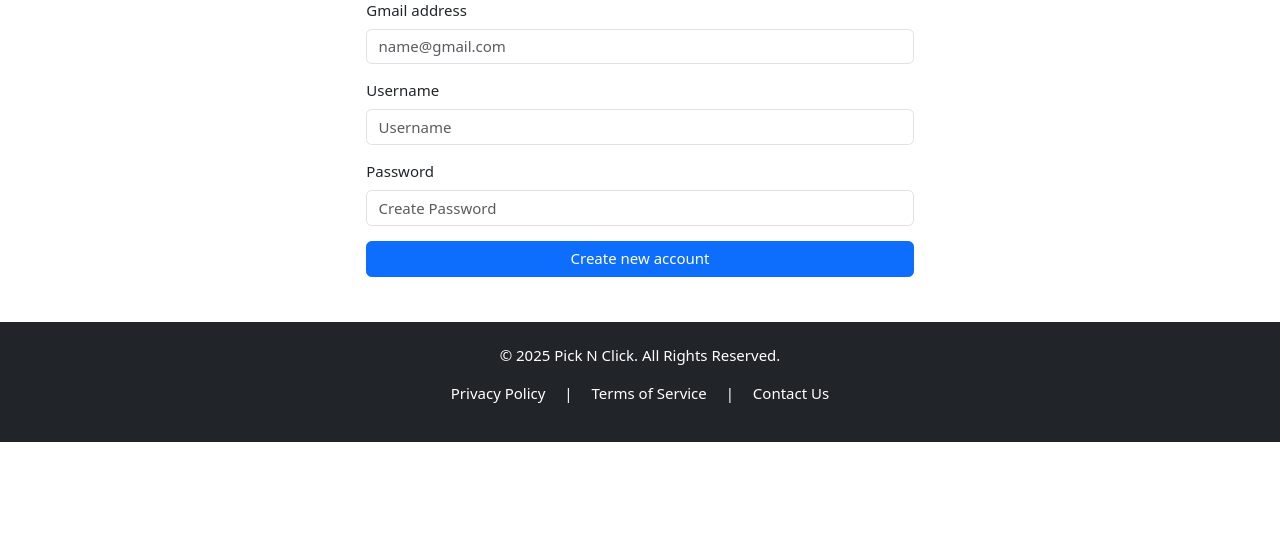
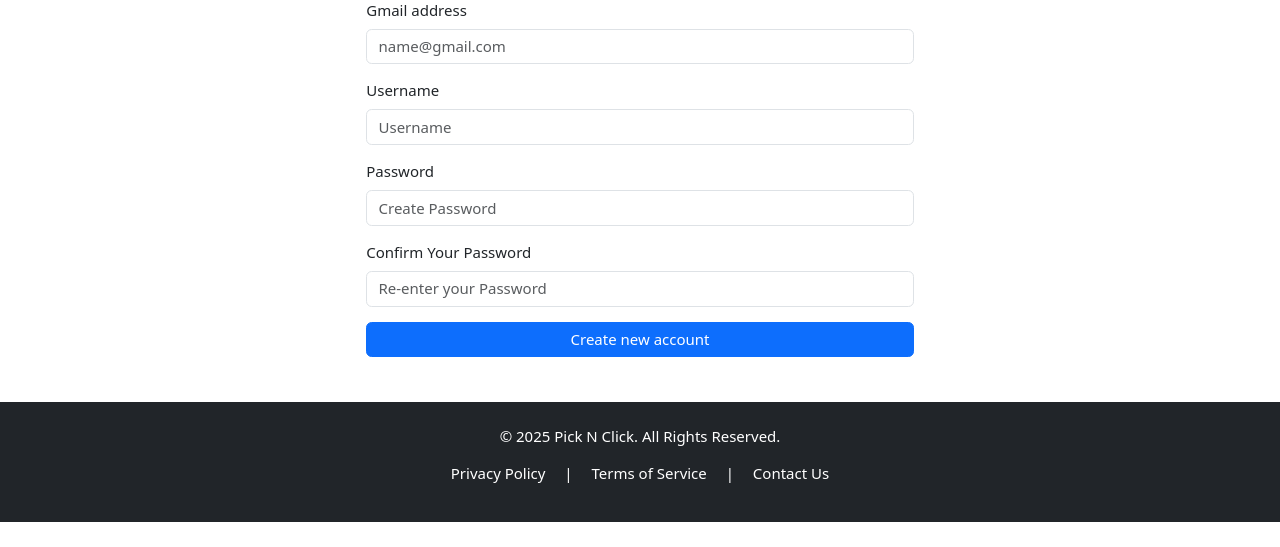
Before and after one commit to kefcabz/Pick-n-Click, a PHP site: page /register.php in a window 1280 px wide. Shown: the part 213-760 px from the top of the page. Run offline with PHP 8.4, Linux system fonts and the light colour scheme.

Commit message:
no changes

```diff
--- a/register.php
+++ b/register.php
@@ -1,3 +1,12 @@
+<?php
+session_start();
+$gmail = isset($_SESSION['gmail']) ? $_SESSION['gmail'] : '';
+$username = isset($_SESSION['username']) ? $_SESSION['username'] : '';
+$password = isset($_SESSION['password']) ? $_SESSION['password'] : '';
+$confirm_password = isset($_SESSION['confirm_password']) ? $_SESSION['confirm_password'] : '';
+unset($_SESSION['gmail'], $_SESSION['username'], $_SESSION['password'], $_SESSION['confirm_password']); // Clear session data after use
+?>
+
 <!DOCTYPE html>
 <html lang="en">
 <head>
@@ -15,15 +24,19 @@
             <form action="register_action.php" method="POST">
                 <div class="mb-3">
                     <label for="gmail" class="form-label">Gmail address</label>
-                    <input type="email" class="form-control" id="gmail" name="gmail" placeholder="name@gmail.com" required>
+                    <input type="email" class="form-control" id="gmail" name="gmail" placeholder="name@gmail.com" value="<?php echo htmlspecialchars($gmail); ?>" required>
                 </div>
                 <div class="mb-3">
                     <label for="username" class="form-label">Username</label>
-                    <input type="text" class="form-control" id="username" name="username" placeholder="Username" required>
+                    <input type="text" class="form-control" id="username" name="username" placeholder="Username" value="<?php echo htmlspecialchars($username); ?>" required>
                 </div>
                 <div class="mb-3">
                     <label for="password" class="form-label">Password</label>
-                    <input type="password" class="form-control" id="password" name="password" placeholder="Create Password" required>
+                    <input type="password" class="form-control" id="password" name="password" placeholder="Create Password" value="<?php echo htmlspecialchars($password); ?>" required>
+                </div>
+                <div class="mb-3">
+                    <label for="confirm-password" class="form-label">Confirm Your Password</label>
+                    <input type="password" class="form-control" id="confirm_password" name="confirm_password" placeholder="Re-enter your Password" value="<?php echo htmlspecialchars($confirm_password); ?>" required>
                 </div>
                 <div class="d-grid">
                     <button type="submit" class="btn btn-primary">Create new account</button>
@@ -32,6 +45,7 @@
         </div>
     </div>
 </div>
+</div>
 <?php include 'footer.php'; ?>
 </body>
 </html>
```
